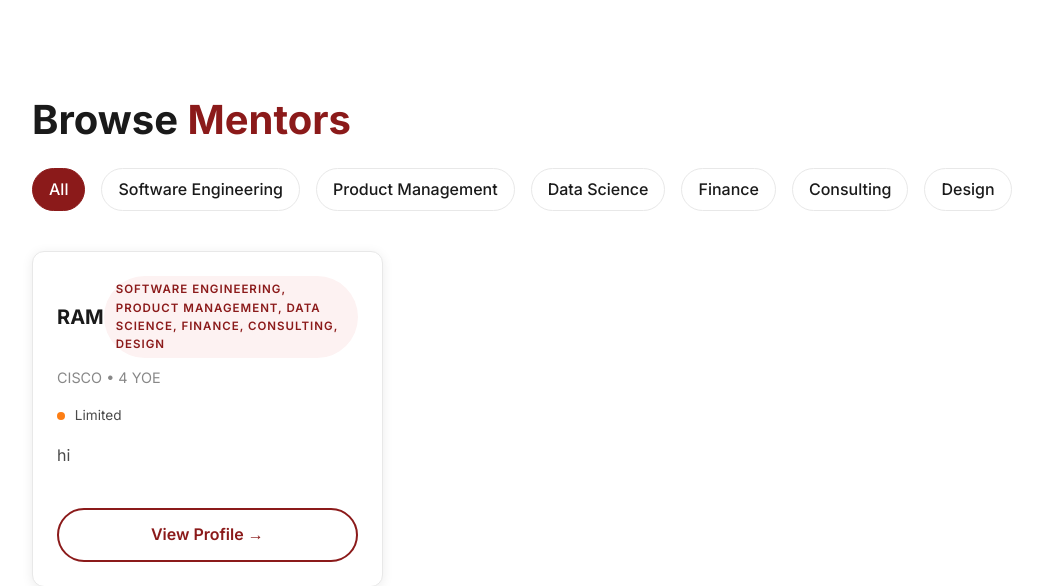
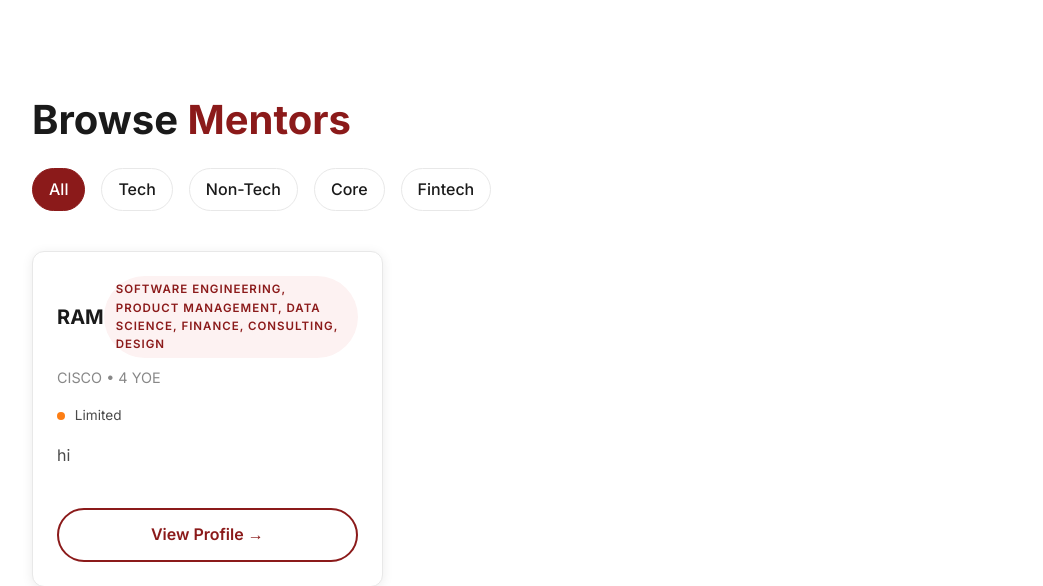
Before and after one commit to Ankush-nsut29/NALUM, a Flask app: page /mentors in a window 1280 px wide. Shown: the part 87-673 px from the top of the page, without its empty margins (58-1101 px from the left). Run offline with Flask 3, Linux system fonts and the light colour scheme; a user stored in the database is signed in.

Commit message:
feat: Tech/Non-Tech/Core/Fintech filters, NSUT logo on homepage

```diff
--- a/static/main.js
+++ b/static/main.js
@@ -38,21 +38,41 @@ document.addEventListener("DOMContentLoaded", () => {
         });
     }
 
-    // 2. Domain Filter (live, client-side)
+    // 2. Domain Filter (live, client-side) with alias mapping
+    const domainAliases = {
+        "Tech":     ["web dev", "software", "ml/ai", "ai/ml", "machine learning", "data science", "backend",
+                     "frontend", "full stack", "swe", "devops", "cloud", "cybersecurity", "mobile", "app dev",
+                     "product", "ui/ux", "design", "tech"],
+        "Non-Tech": ["consulting", "management consulting", "marketing", "hr", "operations", "strategy",
+                     "product management", "non-tech", "law", "public policy", "communications"],
+        "Core":     ["core", "mechanical", "electrical", "civil", "chemical", "manufacturing", "production",
+                     "electronics", "vlsi", "embedded", "instrumentation", "aerospace", "automotive"],
+        "Fintech":  ["finance", "fintech", "investment", "banking", "trading", "quant", "quantitative",
+                     "venture capital", "private equity", "hedge fund"]
+    };
+
     const filterPills = document.querySelectorAll(".filter-pill");
     if (filterPills.length > 0) {
         filterPills.forEach(pill => {
             pill.addEventListener("click", () => {
                 document.querySelectorAll(".filter-pill").forEach(p => p.classList.remove("active"));
                 pill.classList.add("active");
-                const domain = pill.dataset.domain;
+                const selectedDomain = pill.dataset.domain;
                 document.querySelectorAll(".mentor-card").forEach(card => {
-                    const cardDomain = card.dataset.domain || "";
-                    card.style.display = (domain === "all" || cardDomain.includes(domain)) ? "block" : "none";
+                    const cardDomain = (card.dataset.domain || "").toLowerCase();
+                    if (selectedDomain === "all") {
+                        card.style.display = "flex";
+                    } else {
+                        const aliases = domainAliases[selectedDomain] || [selectedDomain.toLowerCase()];
+                        const matches = aliases.some(alias => cardDomain.includes(alias));
+                        card.style.display = matches ? "flex" : "none";
+                    }
                 });
             });
         });
     }
+
+
 
     // 3. Booking Status Update (fetch PATCH)
     const statusBtns = document.querySelectorAll(".status-btn");
--- a/templates/index.html
+++ b/templates/index.html
@@ -6,11 +6,15 @@
 <!-- Hero Section -->
 <section class="section-white">
     <div class="section-container" style="padding-top: var(--space-xl); padding-bottom: var(--space-xl);">
-        <div class="flex justify-between items-center mb-xl" style="gap: var(--space-xl); flex-wrap: wrap;">
+        <div class="flex justify-between items-center mb-xl" style="gap: var(--space-xl); flex-wrap: wrap; padding-top: var(--space-xl);">
             <div style="flex: 1; min-width: 300px;">
+                <img src="https://www.guidanceforever.org/wp-content/uploads/2023/10/netaji-subhas-university-of-technology-nsut-delhi-logo.png"
+                     alt="NSUT Logo"
+                     style="height: 72px; width: auto; margin-bottom: var(--space-sm); display: block;">
                 <h1 class="text-hero mb-md">NSUT Alumni <span class="text-primary">Mentorship</span> Platform</h1>
                 <p class="text-body" style="font-size: 1.1rem;">Connect with distinguished alumni, get personalized career guidance, and join a thriving community of learners and leaders.</p>
             </div>
+
             <div class="card flex-col gap-md" style="min-width: 280px; background-color: var(--bg-light); border-radius: var(--radius-lg); padding: var(--space-lg);">
                 <div style="text-align: center; margin-bottom: var(--space-xs);">
                     <h3 style="font-size: 1.1rem; margin-bottom: 4px;">Get Started</h3>
--- a/templates/mentor/list.html
+++ b/templates/mentor/list.html
@@ -11,12 +11,10 @@
 
         <div class="filter-container">
             <div class="filter-pill active" data-domain="all">All</div>
-            <div class="filter-pill" data-domain="Software Engineering">Software Engineering</div>
-            <div class="filter-pill" data-domain="Product Management">Product Management</div>
-            <div class="filter-pill" data-domain="Data Science">Data Science</div>
-            <div class="filter-pill" data-domain="Finance">Finance</div>
-            <div class="filter-pill" data-domain="Consulting">Consulting</div>
-            <div class="filter-pill" data-domain="Design">Design</div>
+            <div class="filter-pill" data-domain="Tech">Tech</div>
+            <div class="filter-pill" data-domain="Non-Tech">Non-Tech</div>
+            <div class="filter-pill" data-domain="Core">Core</div>
+            <div class="filter-pill" data-domain="Fintech">Fintech</div>
         </div>
 
         <div class="grid-3">
```
